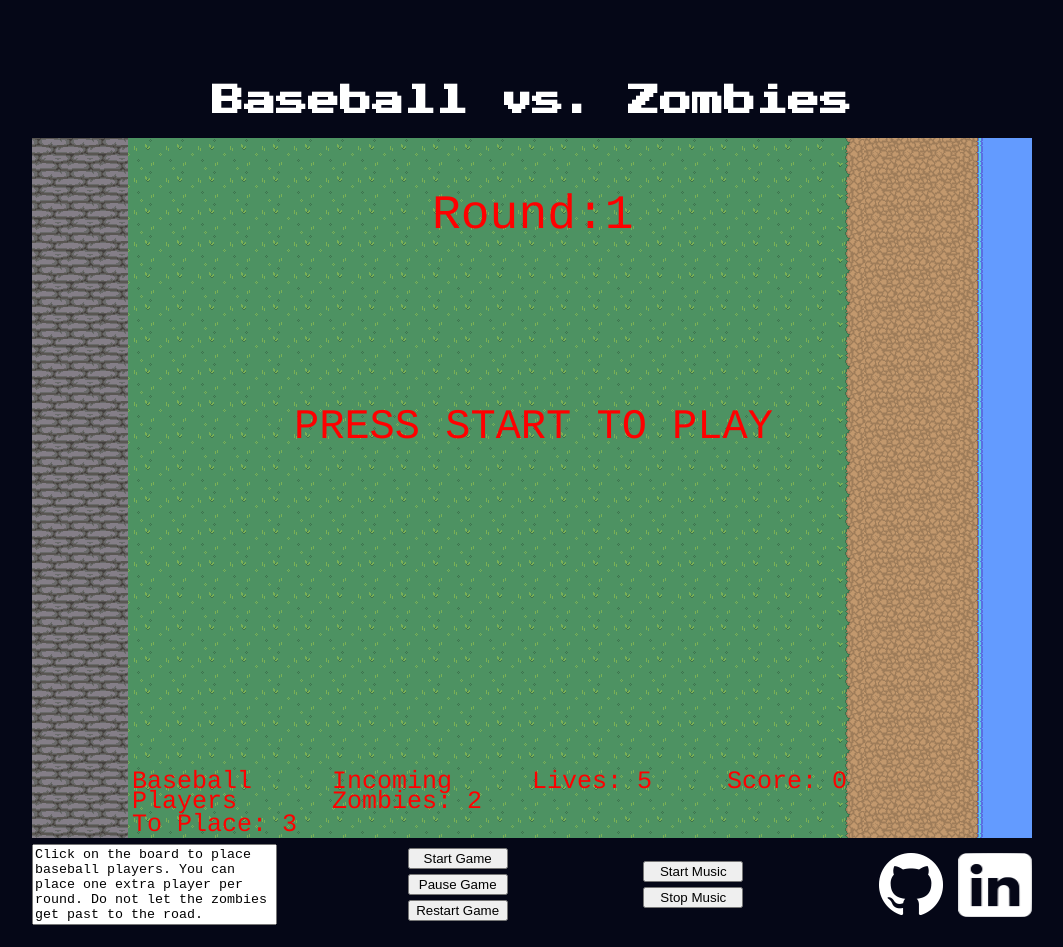
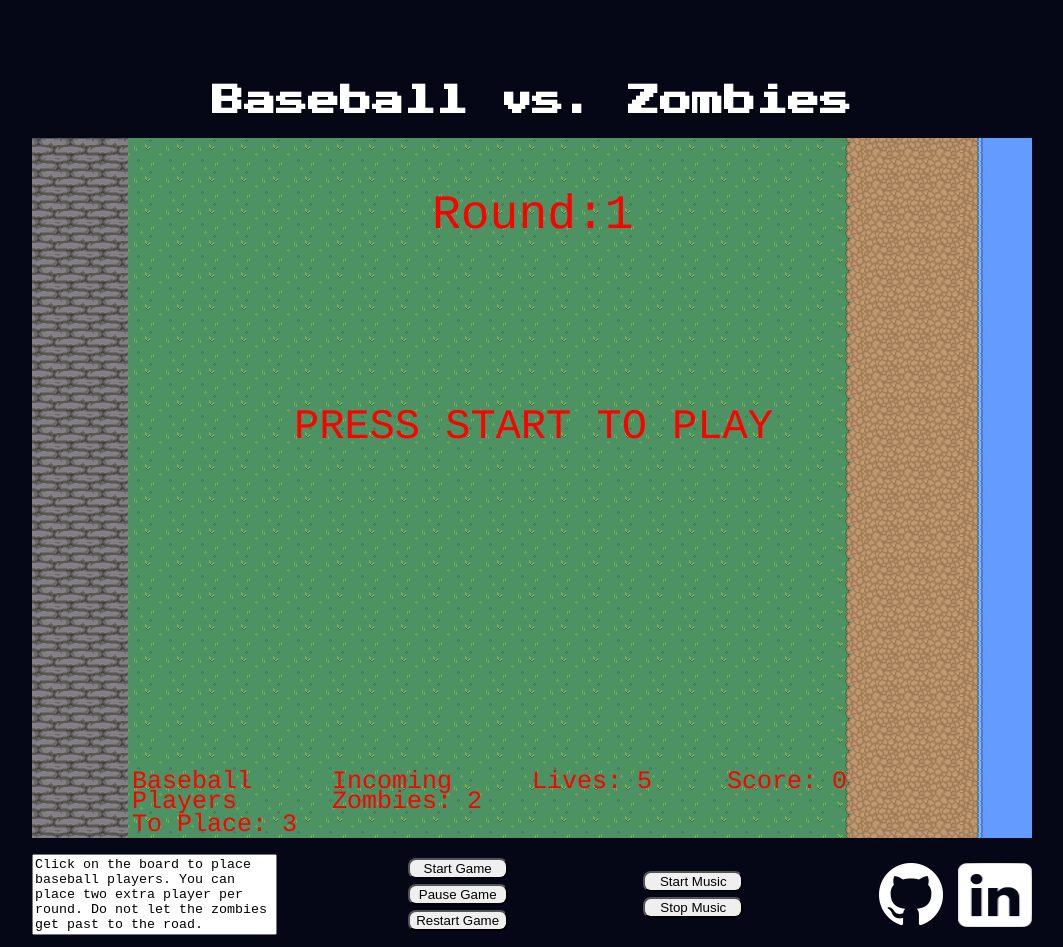
Before and after one commit to mattpettenato/Baseball-vs-Zombies, a website built with webpack: page index.html in a window 1280 px wide. Shown: the whole page, without its empty margins (108-1171 px from the left). Built offline with Linux system fonts and the light colour scheme.

Commit message:
change button css

```diff
--- a/index.html
+++ b/index.html
@@ -48,7 +48,7 @@
 
           <div id="instructions">
             <textarea readonly name="instruct" id="instruc" cols="28" rows="5"
-            style="resize: none;">Click on the board to place baseball players. You can place one extra player per round. Do not let the zombies get past to the road.</textarea>
+            style="resize: none;">Click on the board to place baseball players. You can place two extra player per round. Do not let the zombies get past to the road.</textarea>
           </div>
 
 <div id="buttons">
--- a/src/scripts/game.js
+++ b/src/scripts/game.js
@@ -137,7 +137,7 @@ export default class Game {
     ctx.fillText("Your Score: " + this.score, 338, 200)
     ctx.fillText('PRESS RESTART', 337, 300);
     ctx.fillText('TO', 475, 340);
-    ctx.fillText('PlAY AGAIN', 375, 380);
+    ctx.fillText('PLAY AGAIN', 375, 380);
 ;
   }
 
--- a/src/styles/style.css
+++ b/src/styles/style.css
@@ -52,6 +52,7 @@ body {
 #buttons button{
   width: 100px;
   margin-bottom: 5px;
+  border-radius: 8px;
 }
 
 #canvas2 {
@@ -146,6 +147,7 @@ body {
   min-width: 1000px;
   max-width: 1000px;
   justify-content: space-between;
+  margin-top: 10px;
 }
 
 #title{
```
Also changed, not shown: dist/main.css, dist/main.js.
